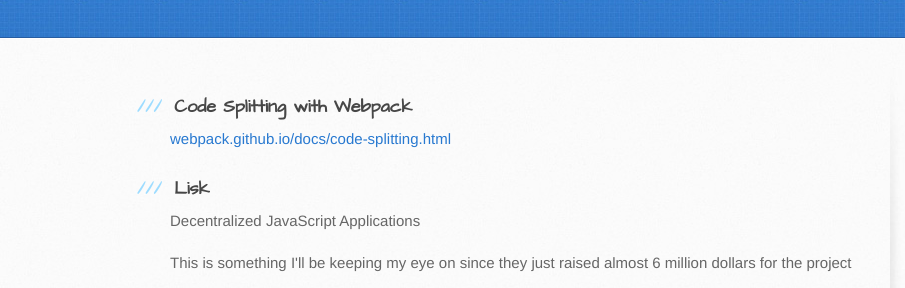
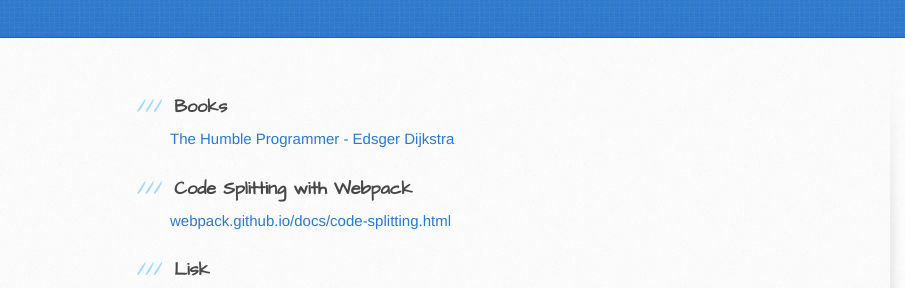
Before and after one commit to staticinstance/staticinstance.github.io, a plain HTML site: page index.html in a window 1280 px wide. Shown: the part 163-451 px from the top of the page, 0-905 px from the left. Drawn offline with Linux system fonts and the light colour scheme; grey boxes are pictures that could not be loaded.

Commit message:
Update index.html

```diff
--- a/index.html
+++ b/index.html
@@ -26,6 +26,16 @@
             <div id="content-wrapper">
                 <div class="inner clearfix">
                     <section id="main-content">
+                        <h3>
+                            <a id="soon" class="anchor" href="#soon" aria-hidden="true">
+                                <span aria-hidden="true" class="octicon octicon-link"></span>
+                            </a>
+						Books
+
+                        </h3>
+                        <p>
+                            <a href="https://www.cs.utexas.edu/users/EWD/ewd03xx/EWD340.PDF" target="_blank">The Humble Programmer - Edsger Dijkstra</a>
+                        </p>
                         <h3>
                             <a id="soon" class="anchor" href="#soon" aria-hidden="true">
                                 <span aria-hidden="true" class="octicon octicon-link"></span>
```
